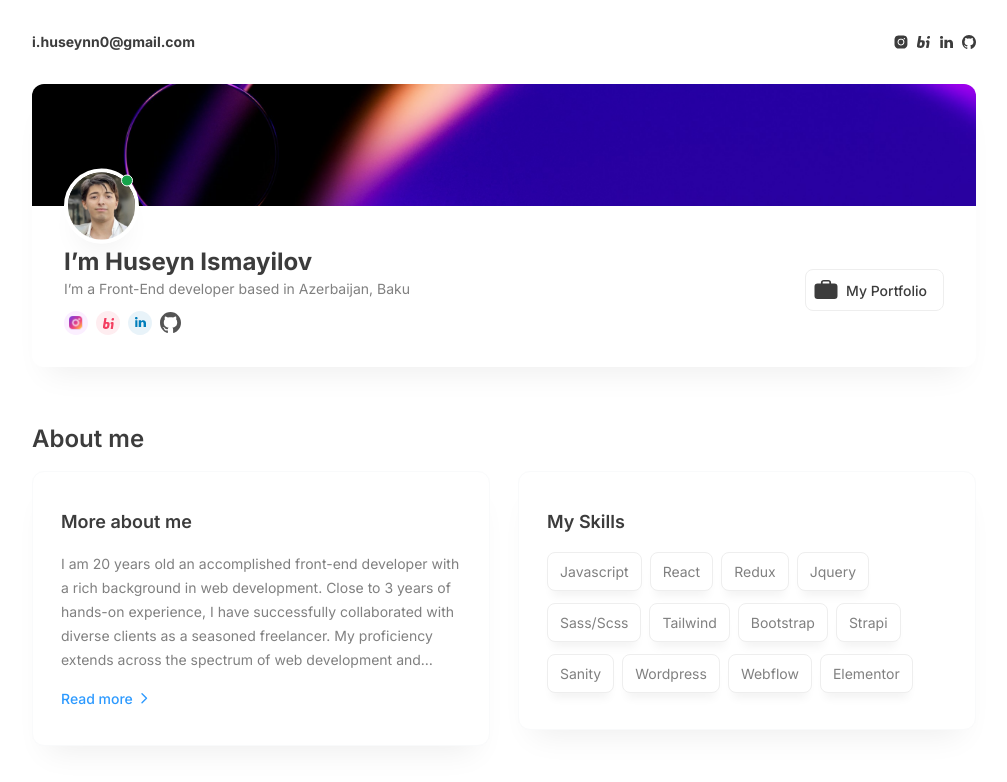
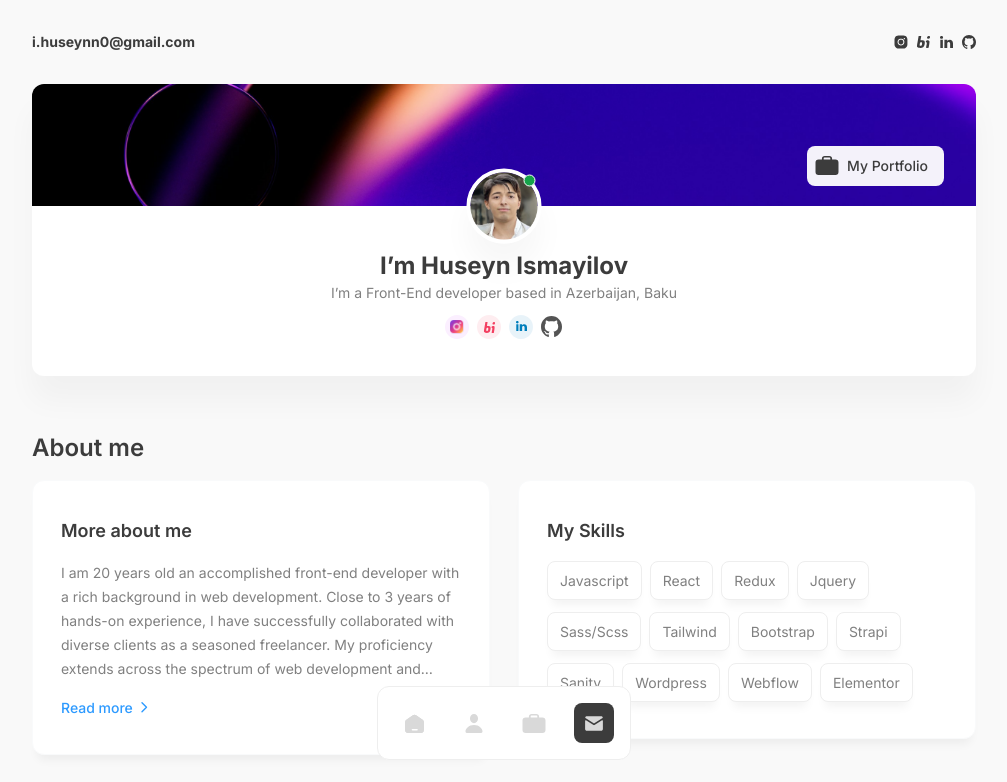
Before and after one commit to Huseyn-Ismayilov/personal-website, a React (Vite) app: page / in a window 1280 px wide. Shown: the top 782 px of the page, without its empty margins (136-1143 px from the left). Built offline with nearby package versions, Linux system fonts and the light colour scheme.

Commit message:
last changes

```diff
--- a/index.html
+++ b/index.html
@@ -3,10 +3,9 @@
 
 <head>
   <meta charset="UTF-8" />
-  <link rel="icon" type="image/svg+xml" href="/vite.svg" />
+  <link rel="icon" href="./src/assets/photo.png" />
   <meta name="viewport" content="width=device-width, initial-scale=1.0" />
-  <title>Personal Website</title>
-  <link rel="stylesheet" href="./src/style.css">
+  <title>Huseyn Ismayilov</title>
 </head>
 
 <body>
--- a/src/components/Block.jsx
+++ b/src/components/Block.jsx
@@ -1,6 +1,6 @@
 export default function Block(props) {
     return (
-        <div className="block bg-white px-7 py-9 border border-gray-50 rounded-xl shadow-lg">
+        <div className="block relative bg-white px-7 py-9 border border-gray-50 rounded-xl shadow-md">
             {props.children}
         </div>
     )
--- a/src/components/Profile.jsx
+++ b/src/components/Profile.jsx
@@ -6,33 +6,36 @@ import ProfilePhoto from './ProfilePhoto'
 
 export default function Profile() {
     return (
-        <div className="overflow-hidden rounded-xl shadow-lg">
+        <div className="overflow-hidden rounded-xl shadow-lg bg-white">
             <div className="flex relative">
                 <img
                     src={profileBg}
                     className='w-full'
                     alt=""
                 />
-                <div className="absolute bottom-0 left-0 translate-y-[50%] px-8">
+                <div className="absolute bottom-0 left-1/2 translate-y-[50%] -translate-x-[50%] px-8">
                     <ProfilePhoto
                         src={photo}
                         active={true}
                     />
                 </div>
-            </div>
-            <div className="flex items-center justify-between px-8 pt-10 pb-8">
-                <div>
-                    <h1 className='text-2xl font-bold'>I’m Huseyn Ismayilov</h1>
-                    <h3 className='text-gray-400 mb-3'>I’m a Front-End developer based in Azerbaijan, Baku</h3>
-                    <ProfileSocialMedia />
-                </div>
-                <Link className='flex items-center rounded-lg font-medium border border-gray-300 pr-4 hover:bg-gray-100'>
+                <Link
+                    className='absolute right-8 bottom-5 flex items-center rounded-lg font-medium bg-white bg-opacity-95 pr-4 hover:bg-opacity-100'
+                >
                     <svg width="40" height="40" viewBox="0 0 40 40" fill="none" xmlns="http://www.w3.org/2000/svg">
                         <path d="M11.6447 29H28.3569C30.4393 29 31.5 27.974 31.5 25.9451V16.5926C31.5 14.5635 30.4393 13.5377 28.3569 13.5377H11.6447C9.56868 13.5377 8.5 14.5635 8.5 16.5926V25.9451C8.5 27.974 9.56868 29 11.6447 29ZM14.9029 14.3173H16.665V12.6676C16.665 11.9811 17.0712 11.5978 17.7864 11.5978H22.2136C22.9288 11.5978 23.3271 11.9827 23.3271 12.6676V14.3016H25.0908V12.6677C25.0908 10.8613 24.0962 10 22.265 10H17.7235C15.974 10 14.9029 10.8613 14.9029 12.6677V14.3173Z" fill="currentColor" />
                     </svg>
                     My Portfolio
                 </Link>
             </div>
+            <div className="flex text-center items-center justify-center px-8 pt-11 pb-8">
+                <div>
+                    <h1 className='text-2xl font-bold'>I’m Huseyn Ismayilov</h1>
+                    <h3 className='text-gray-400 mb-3'>I’m a Front-End developer based in Azerbaijan, Baku</h3>
+                    <ProfileSocialMedia />
+                </div>
+
+            </div>
         </div>
     )
 }
--- a/src/components/ProfileSocialMedia.jsx
+++ b/src/components/ProfileSocialMedia.jsx
@@ -2,7 +2,7 @@ import Link from "./SocialMediaIcon"
 
 export default function ProfileSocialMedia() {
     return (
-        <div className="flex items-center gap-2">
+        <div className="inline-flex items-center gap-2">
             <Link to="#">
                 <svg width="24" height="24" viewBox="0 0 24 24" fill="none" xmlns="http://www.w3.org/2000/svg" xmlnsXlink="http://www.w3.org/1999/xlink">
                     <g clipPath="url(#clip0_105_134)">
--- a/src/layout/NavBar/NavBar.jsx
+++ b/src/layout/NavBar/NavBar.jsx
@@ -2,28 +2,42 @@ import { NavLink } from "react-router-dom"
 const LinkItems = [
     {
         text: "Home",
-        to: "/Home",
-        icon: '<svg width="19" height="19" viewBox="0 0 19 19" fill="none" xmlns="http://www.w3.org/2000/svg">      <path d="M2.70553 18.8827H16.2943C17.7239 18.8827 18.8826 17.724 18.8826 16.2944V8.12661C18.8826 7.16336 18.4091 6.26156 17.6162 5.71479L11.1632 1.26445C10.1619 0.573879 8.83795 0.573879 7.83646 1.26445L1.38362 5.71479C0.590662 6.26156 0.117188 7.16336 0.117188 8.12661V16.2944C0.117188 17.724 1.27607 18.8827 2.70553 18.8827Z" fill="#D9D9D9"/>    <path d="M2.70553 18.8827H16.2943C17.7239 18.8827 18.8826 17.724 18.8826 16.2944V8.12661C18.8826 7.16336 18.4091 6.26156 17.6162 5.71479L11.1632 1.26445C10.1619 0.573879 8.83795 0.573879 7.83646 1.26445L1.38362 5.71479C0.590662 6.26156 0.117188 7.16336 0.117188 8.12661V16.2944C0.117188 17.724 1.27607 18.8827 2.70553 18.8827Z" fill="#D9D9D9"/>    <path d="M11.9751 15.7442H7.48486" stroke="white" stroke-width="1.66667" stroke-linecap="round"/>    </svg >'
+        to: "/",
+        icon: (<svg width="19" height="19" viewBox="0 0 19 19" fill="none" xmlns="http://www.w3.org/2000/svg"><path d="M2.70553 18.8827H16.2943C17.7239 18.8827 18.8826 17.724 18.8826 16.2944V8.12661C18.8826 7.16336 18.4091 6.26156 17.6162 5.71479L11.1632 1.26445C10.1619 0.573879 8.83795 0.573879 7.83646 1.26445L1.38362 5.71479C0.590662 6.26156 0.117188 7.16336 0.117188 8.12661V16.2944C0.117188 17.724 1.27607 18.8827 2.70553 18.8827Z" fill="#D9D9D9" />    <path d="M2.70553 18.8827H16.2943C17.7239 18.8827 18.8826 17.724 18.8826 16.2944V8.12661C18.8826 7.16336 18.4091 6.26156 17.6162 5.71479L11.1632 1.26445C10.1619 0.573879 8.83795 0.573879 7.83646 1.26445L1.38362 5.71479C0.590662 6.26156 0.117188 7.16336 0.117188 8.12661V16.2944C0.117188 17.724 1.27607 18.8827 2.70553 18.8827Z" fill="#D9D9D9" />    <path d="M11.9751 15.7442H7.48486" stroke="white" strokeWidth="1.66667" strokeLinecap="round" />    </svg >)
     },
     {
         text: "About",
         to: "/about",
-        icon: '<svg width="18" height="19" viewBox="0 0 18 19" fill="none" xmlns="http://www.w3.org/2000/svg"><path d="M2.30731 19H15.6944C16.8253 19 17.5 18.4405 17.5 17.5114C17.5 14.8072 14.2177 11.088 8.99591 11.088C3.78417 11.088 0.5 14.8072 0.5 17.5114C0.5 18.4405 1.17648 19 2.30731 19ZM9.00409 9.22189C11.1971 9.22189 13.0629 7.18497 13.0629 4.55169C13.0629 1.96888 11.1916 0 9.00409 0C6.81666 0 4.94705 2.00331 4.94705 4.57081C4.94705 7.18497 6.80472 9.22189 9.00409 9.22189Z" fill="#D9D9D9"/></svg>'
+        icon: (<svg width="18" height="19" viewBox="0 0 18 19" fill="none" xmlns="http://www.w3.org/2000/svg"><path d="M2.30731 19H15.6944C16.8253 19 17.5 18.4405 17.5 17.5114C17.5 14.8072 14.2177 11.088 8.99591 11.088C3.78417 11.088 0.5 14.8072 0.5 17.5114C0.5 18.4405 1.17648 19 2.30731 19ZM9.00409 9.22189C11.1971 9.22189 13.0629 7.18497 13.0629 4.55169C13.0629 1.96888 11.1916 0 9.00409 0C6.81666 0 4.94705 2.00331 4.94705 4.57081C4.94705 7.18497 6.80472 9.22189 9.00409 9.22189Z" fill="#D9D9D9" /></svg>)
     },
     {
         text: 'Porfolio',
         to: '/portfolio',
-        icon:'<svg width="24" height="19" viewBox="0 0 24 19" fill="none" xmlns="http://www.w3.org/2000/svg"><path d="M3.64474 19H20.3569C22.4393 19 23.5 17.974 23.5 15.9451V6.59262C23.5 4.56355 22.4393 3.53767 20.3569 3.53767H3.64474C1.56868 3.53767 0.5 4.56355 0.5 6.59262V15.9451C0.5 17.974 1.56868 19 3.64474 19ZM6.90294 4.31731H8.665V2.6676C8.665 1.98107 9.0712 1.59777 9.78638 1.59777H14.2136C14.9288 1.59777 15.3271 1.98271 15.3271 2.6676V4.3016H17.0908V2.66773C17.0908 0.861333 16.0962 0 14.265 0H9.72351C7.97398 0 6.90294 0.861333 6.90294 2.66773V4.31731Z" fill="#D9D9D9"/></svg>'
-    }
+        icon: (<svg width="24" height="19" viewBox="0 0 24 19" fill="none" xmlns="http://www.w3.org/2000/svg"><path d="M3.64474 19H20.3569C22.4393 19 23.5 17.974 23.5 15.9451V6.59262C23.5 4.56355 22.4393 3.53767 20.3569 3.53767H3.64474C1.56868 3.53767 0.5 4.56355 0.5 6.59262V15.9451C0.5 17.974 1.56868 19 3.64474 19ZM6.90294 4.31731H8.665V2.6676C8.665 1.98107 9.0712 1.59777 9.78638 1.59777H14.2136C14.9288 1.59777 15.3271 1.98271 15.3271 2.6676V4.3016H17.0908V2.66773C17.0908 0.861333 16.0962 0 14.265 0H9.72351C7.97398 0 6.90294 0.861333 6.90294 2.66773V4.31731Z" fill="#D9D9D9" /></svg>)
+    },
 ]
 
 export default function NavBar() {
     return (
-        <div className="fixed bottom-10 left-1/2 -translate-x-2/1">
-            <div className="flex items-center gap-5 p-2">
-                <NavLink to="/">
+        <div className="fixed bottom-10 left-1/2 -translate-x-[50%]">
+            <div className="flex items-center gap-5 p-4 bg-white border border-gray-300 rounded-xl">
+                {
+                    LinkItems.map((item, index) => (
+                        <NavLink
+                            key={index}
+                            to={item.to}
+                            className="flex items-center justify-center w-10 h-10 rounded-lg"
+                        >
+                            {item.icon}
+                        </NavLink>
+                    ))
+                }
+                <NavLink className="flex items-center justify-center w-10 h-10 bg-gray-500 rounded-lg">
+                    <svg width="18" height="15" viewBox="0 0 18 15" fill="none" xmlns="http://www.w3.org/2000/svg">
+                        <path d="M1.88911 0.333313C1.10155 0.333313 0.439439 0.852646 0.207883 1.57009C0.140883 1.77787 0.249661 1.99287 0.434217 2.10942L8.69733 7.32576C8.88233 7.44253 9.11811 7.44253 9.30311 7.32576L17.5662 2.10942C17.7508 1.99287 17.8596 1.77787 17.7926 1.57009C17.561 0.852646 16.8989 0.333313 16.1113 0.333313H1.88911ZM0.981551 4.25176C0.603773 4.0132 0.111328 4.28476 0.111328 4.73153V12.9046C0.111328 13.8969 0.906884 14.7005 1.88911 14.7005H16.1113C17.0936 14.7005 17.8891 13.8969 17.8891 12.9046V4.73153C17.8891 4.28476 17.3967 4.0132 17.0189 4.25176L9.47066 9.01642C9.18266 9.19787 8.81777 9.19787 8.52977 9.01642L0.981551 4.25176Z" fill="#D9D9D9" />
+                    </svg>
+                </NavLink>
 
-                </NavLink>
             </div>
         </div>
 
--- a/src/main.jsx
+++ b/src/main.jsx
@@ -2,6 +2,7 @@ import React from 'react';
 import ReactDOM from 'react-dom/client'
 import store from './app/store.jsx'
 import { Provider } from 'react-redux'
+import './style.css'
 import App from './app/App.jsx';
 
 
--- a/src/pages/Blogs.jsx
+++ b/src/pages/Blogs.jsx
@@ -0,0 +1,3 @@
+export default function Blogs() {
+
+}
--- a/src/style.css
+++ b/src/style.css
@@ -454,6 +454,7 @@ img,
 
 body {
   font-size: 14px;
+  background-color: #F9F9F9;
 }
 
 *, ::before, ::after{
@@ -598,8 +599,16 @@ body {
   bottom: 0px;
 }
 
-.left-0{
-  left: 0px;
+.bottom-10{
+  bottom: 2.5rem;
+}
+
+.bottom-5{
+  bottom: 1.25rem;
+}
+
+.left-1\/2{
+  left: 50%;
 }
 
 .right-0{
@@ -610,20 +619,16 @@ body {
   right: 0.125rem;
 }
 
+.right-8{
+  right: 2rem;
+}
+
 .top-0{
   top: 0px;
 }
 
 .top-0\.5{
   top: 0.125rem;
-}
-
-.bottom-10{
-  bottom: 2.5rem;
-}
-
-.left-1\/2{
-  left: 50%;
 }
 
 .mx-auto{
@@ -698,6 +703,11 @@ body {
   width: 100%;
 }
 
+.-translate-x-\[50\%\]{
+  --tw-translate-x: -50%;
+  transform: translate(var(--tw-translate-x), var(--tw-translate-y)) rotate(var(--tw-rotate)) skewX(var(--tw-skew-x)) skewY(var(--tw-skew-y)) scaleX(var(--tw-scale-x)) scaleY(var(--tw-scale-y));
+}
+
 .translate-y-\[50\%\]{
   --tw-translate-y: 50%;
   transform: translate(var(--tw-translate-x), var(--tw-translate-y)) rotate(var(--tw-rotate)) skewX(var(--tw-skew-x)) skewY(var(--tw-skew-y)) scaleX(var(--tw-scale-x)) scaleY(var(--tw-scale-y));
@@ -731,15 +741,6 @@ body {
   gap: 1.25rem;
 }
 
-.gap-x-3{
-  -moz-column-gap: 0.75rem;
-       column-gap: 0.75rem;
-}
-
-.gap-y-4{
-  row-gap: 1rem;
-}
-
 .gap-x-2{
   -moz-column-gap: 0.5rem;
        column-gap: 0.5rem;
@@ -747,12 +748,6 @@ body {
 
 .gap-y-3{
   row-gap: 0.75rem;
-}
-
-.space-x-2 > :not([hidden]) ~ :not([hidden]){
-  --tw-space-x-reverse: 0;
-  margin-right: calc(0.5rem * var(--tw-space-x-reverse));
-  margin-left: calc(0.5rem * calc(1 - var(--tw-space-x-reverse)));
 }
 
 .space-x-7 > :not([hidden]) ~ :not([hidden]){
@@ -790,19 +785,19 @@ body {
   border-color: rgb(238 238 238 / var(--tw-border-opacity));
 }
 
+.border-gray-50{
+  --tw-border-opacity: 1;
+  border-color: rgb(249 250 251 / var(--tw-border-opacity));
+}
+
 .border-white{
   --tw-border-opacity: 1;
   border-color: rgb(255 255 255 / var(--tw-border-opacity));
 }
 
-.border-gray-100{
-  --tw-border-opacity: 1;
-  border-color: rgb(243 244 246 / var(--tw-border-opacity));
-}
-
-.border-gray-50{
-  --tw-border-opacity: 1;
-  border-color: rgb(249 250 251 / var(--tw-border-opacity));
+.bg-gray-500{
+  --tw-bg-opacity: 1;
+  background-color: rgb(60 60 60 / var(--tw-bg-opacity));
 }
 
 .bg-green-600{
@@ -815,8 +810,12 @@ body {
   background-color: rgb(255 255 255 / var(--tw-bg-opacity));
 }
 
-.p-2{
-  padding: 0.5rem;
+.bg-opacity-95{
+  --tw-bg-opacity: 0.95;
+}
+
+.p-4{
+  padding: 1rem;
 }
 
 .px-3{
@@ -857,8 +856,12 @@ body {
   padding-right: 1rem;
 }
 
-.pt-10{
-  padding-top: 2.5rem;
+.pt-11{
+  padding-top: 2.75rem;
+}
+
+.text-center{
+  text-align: center;
 }
 
 .text-2xl{
@@ -866,19 +869,14 @@ body {
   line-height: 2rem;
 }
 
-.text-base{
-  font-size: 1rem;
-  line-height: 1.5rem;
+.text-lg{
+  font-size: 1.125rem;
+  line-height: 1.75rem;
 }
 
 .text-sm{
   font-size: 0.875rem;
   line-height: 1.25rem;
-}
-
-.text-lg{
-  font-size: 1.125rem;
-  line-height: 1.75rem;
 }
 
 .font-bold{
@@ -893,12 +891,13 @@ body {
   font-weight: 600;
 }
 
-.leading-5{
-  line-height: 1.25rem;
+.leading-6{
+  line-height: 1.5rem;
 }
 
-.leading-6{
-  line-height: 1.5rem;
+.text-blue-600{
+  --tw-text-opacity: 1;
+  color: rgb(45 154 255 / var(--tw-text-opacity));
 }
 
 .text-gray-400{
@@ -911,14 +910,9 @@ body {
   color: rgb(60 60 60 / var(--tw-text-opacity));
 }
 
-.text-blue-600{
-  --tw-text-opacity: 1;
-  color: rgb(45 154 255 / var(--tw-text-opacity));
-}
-
 .shadow-lg{
-  --tw-shadow: 0 20px 30px -15px rgba(0, 0, 0, 0.07);
-  --tw-shadow-colored: 0 20px 30px -15px var(--tw-shadow-color);
+  --tw-shadow: 0 25px 30px 0 rgba(0, 0, 0, 0.035);
+  --tw-shadow-colored: 0 25px 30px 0 var(--tw-shadow-color);
   box-shadow: var(--tw-ring-offset-shadow, 0 0 #0000), var(--tw-ring-shadow, 0 0 #0000), var(--tw-shadow);
 }
 
@@ -958,9 +952,8 @@ body {
   transform: translate(var(--tw-translate-x), var(--tw-translate-y)) rotate(var(--tw-rotate)) skewX(var(--tw-skew-x)) skewY(var(--tw-skew-y)) scaleX(var(--tw-scale-x)) scaleY(var(--tw-scale-y));
 }
 
-.hover\:bg-gray-100:hover{
+.hover\:bg-opacity-100:hover{
   --tw-bg-opacity: 1;
-  background-color: rgb(243 244 246 / var(--tw-bg-opacity));
 }
 
 .hover\:text-black:hover{
@@ -968,16 +961,6 @@ body {
   color: rgb(0 0 0 / var(--tw-text-opacity));
 }
 
-.hover\:text-blue-800:hover{
-  --tw-text-opacity: 1;
-  color: rgb(30 64 175 / var(--tw-text-opacity));
-}
-
-.hover\:text-blue-500:hover{
-  --tw-text-opacity: 1;
-  color: rgb(59 130 246 / var(--tw-text-opacity));
-}
-
 .hover\:text-blue-700:hover{
   --tw-text-opacity: 1;
   color: rgb(29 78 216 / var(--tw-text-opacity));
--- a/tailwind.config.js
+++ b/tailwind.config.js
@@ -19,7 +19,7 @@ module.exports = {
       },
       boxShadow: {
         md: '0 10px 10px -5px rgba(0, 0, 0, 0.05)',
-        lg: '0 20px 30px -15px rgba(0, 0, 0, 0.07)',
+        lg: '0 25px 30px 0 rgba(0, 0, 0, 0.035)',
       }
     },
     container: {
--- a/tailwind.css
+++ b/tailwind.css
@@ -11,5 +11,6 @@
     }
     body {
         font-size: 14px;
+        background-color: #F9F9F9;
     }
 }
```
Also changed, not shown: src/app/App.jsx (+11 -2 lines), src/pages/Contact.jsx (deleted).
